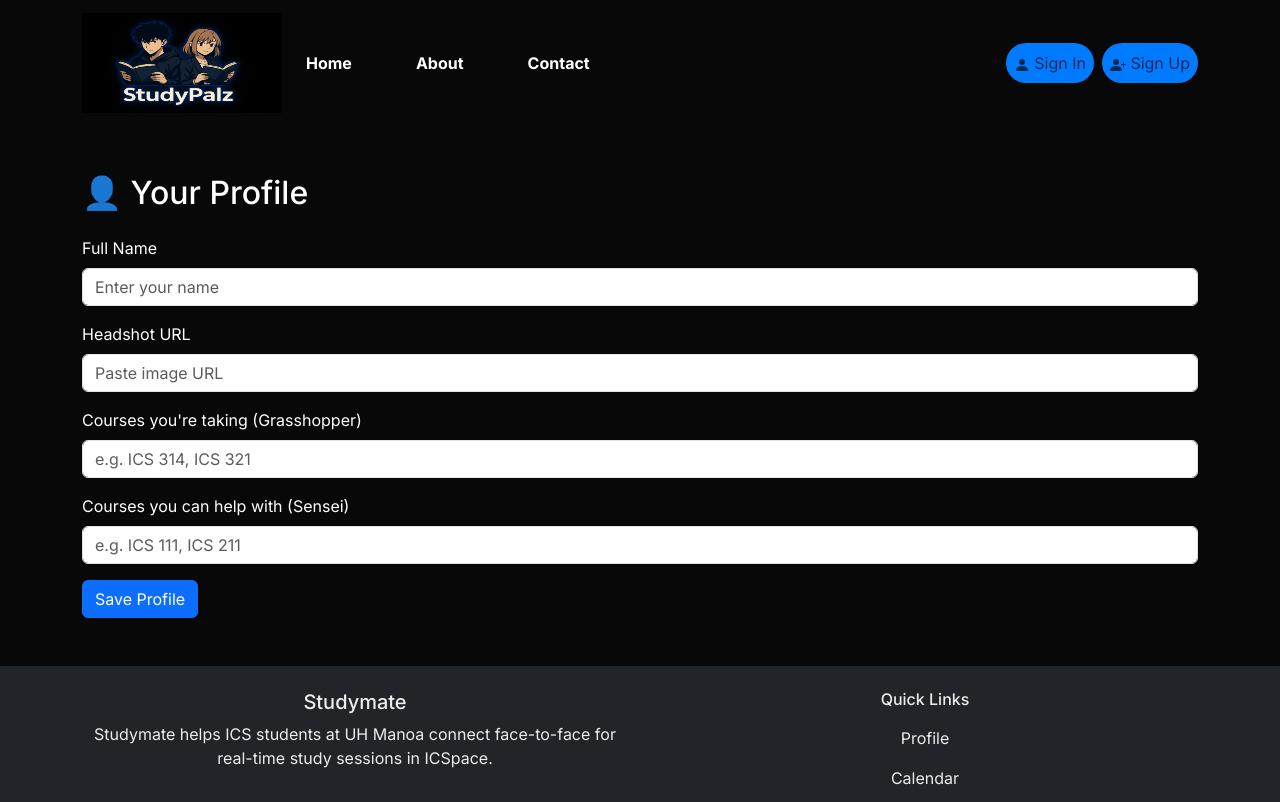
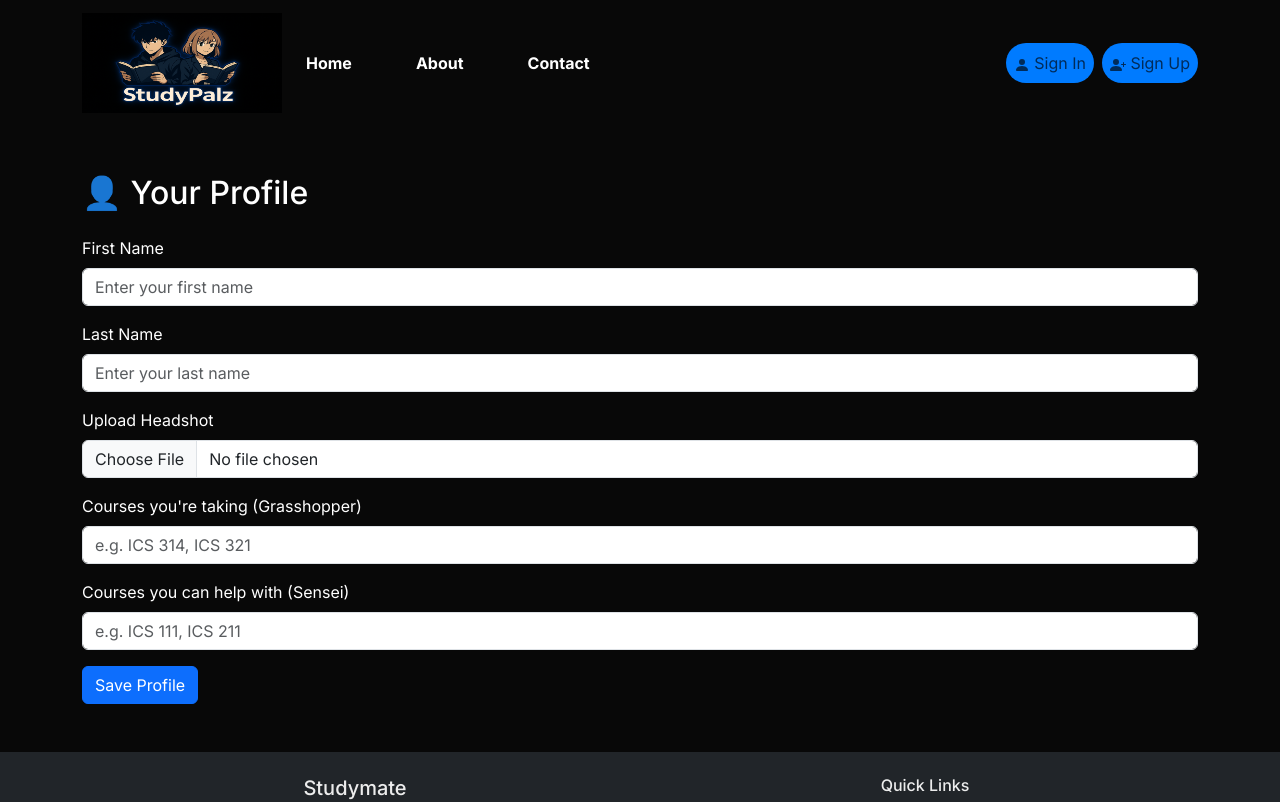
Before and after one commit to study-palz/study-palz.github.io, a Next.js app: page /profile in a window 1280 px wide. Shown: the top 802 px of the page. Built offline with nearby package versions, Linux system fonts and the light colour scheme; no server answers.

Commit message:
updated userprofile

```diff
--- /dev/null
+++ b/src/app/api/profile/route.ts
@@ -0,0 +1,57 @@
+import { NextResponse } from 'next/server';
+import { PrismaClient } from '@prisma/client';
+
+const prisma = new PrismaClient();
+
+export async function GET(req: Request) {
+  const { searchParams } = new URL(req.url);
+  const email = searchParams.get('email');
+
+  if (!email) return NextResponse.json({ error: 'Missing email' }, { status: 400 });
+
+  const user = await prisma.user.findUnique({
+    where: { email },
+    include: { userProfile: true },
+  });
+
+  if (!user || !user.userProfile) return NextResponse.json(null);
+
+  return NextResponse.json({
+    firstName: user.userProfile.firstName,
+    lastName: user.userProfile.lastName,
+    profileImage: user.userProfile.profileImage,
+    coursesTaken: user.userProfile.coursesTaken,
+    coursesHelped: user.userProfile.coursesHelped,
+  });
+}
+
+export async function POST(req: Request) {
+  const body = await req.json();
+  const { email, firstName, lastName, profileImage, coursesTaken, coursesHelped } = body;
+
+  if (!email) return NextResponse.json({ error: 'Missing email' }, { status: 400 });
+
+  const user = await prisma.user.findUnique({ where: { email } });
+  if (!user) return NextResponse.json({ error: 'User not found' }, { status: 404 });
+
+  const profile = await prisma.userProfile.upsert({
+    where: { userId: user.id },
+    update: {
+      firstName,
+      lastName,
+      profileImage,
+      coursesTaken,
+      coursesHelped,
+    },
+    create: {
+      userId: user.id,
+      firstName,
+      lastName,
+      profileImage,
+      coursesTaken,
+      coursesHelped,
+    },
+  });
+
+  return NextResponse.json(profile);
+}
--- a/src/app/profile/page.tsx
+++ b/src/app/profile/page.tsx
@@ -1,32 +1,139 @@
+/* eslint-disable @next/next/no-img-element */
+
 'use client';
 
-import React from 'react';
-import { Container, Form, Button } from 'react-bootstrap';
+import React, { useEffect, useState } from 'react';
+import { Container, Form, Button, Alert } from 'react-bootstrap';
+import { useSession } from 'next-auth/react';
 
 export default function ProfilePage() {
+  const { data: session } = useSession();
+  const [firstName, setFirstName] = useState('');
+  const [lastName, setLastName] = useState('');
+  const [profileImage, setProfileImage] = useState('');
+  const [coursesTaken, setCoursesTaken] = useState('');
+  const [coursesHelped, setCoursesHelped] = useState('');
+  const [message, setMessage] = useState('');
+
+  useEffect(() => {
+    if (session?.user?.email) {
+      fetch(`/api/profile?email=${session.user.email}`)
+        .then(res => res.json())
+        .then(data => {
+          if (data) {
+            setFirstName(data.firstName || '');
+            setLastName(data.lastName || '');
+            setProfileImage(data.profileImage || '');
+            setCoursesTaken(data.coursesTaken || '');
+            setCoursesHelped(data.coursesHelped || '');
+          }
+        });
+    }
+  }, [session]);
+
+  const handleSubmit = async (e: React.FormEvent) => {
+    e.preventDefault();
+
+    const res = await fetch('/api/profile', {
+      method: 'POST',
+      headers: { 'Content-Type': 'application/json' },
+      body: JSON.stringify({
+        email: session?.user?.email,
+        firstName,
+        lastName,
+        profileImage,
+        coursesTaken,
+        coursesHelped,
+      }),
+    });
+
+    if (res.ok) {
+      setMessage('✅ Profile updated successfully!');
+    } else {
+      setMessage('❌ Failed to update profile.');
+    }
+  };
+
+  const handleImageChange = (e: React.ChangeEvent<HTMLInputElement>) => {
+    const file = e.target.files?.[0];
+    if (file) {
+      const imageUrl = URL.createObjectURL(file);
+      setProfileImage(imageUrl);
+    }
+  };
+
   return (
     <Container className="py-5" style={{ color: 'white' }}>
       <h2 className="mb-4">👤 Your Profile</h2>
 
-      <Form>
+      {message && <Alert variant="info">{message}</Alert>}
+
+      <Form onSubmit={handleSubmit}>
         <Form.Group className="mb-3">
-          <Form.Label>Full Name</Form.Label>
-          <Form.Control type="text" placeholder="Enter your name" />
+          <Form.Label>First Name</Form.Label>
+          <Form.Control
+            type="text"
+            placeholder="Enter your first name"
+            value={firstName}
+            onChange={(e) => setFirstName(e.target.value)}
+          />
         </Form.Group>
 
         <Form.Group className="mb-3">
-          <Form.Label>Headshot URL</Form.Label>
-          <Form.Control type="text" placeholder="Paste image URL" />
+          <Form.Label>Last Name</Form.Label>
+          <Form.Control
+            type="text"
+            placeholder="Enter your last name"
+            value={lastName}
+            onChange={(e) => setLastName(e.target.value)}
+          />
         </Form.Group>
 
         <Form.Group className="mb-3">
+          <Form.Label>Upload Headshot</Form.Label>
+          <Form.Control
+            type="file"
+            accept="image/*"
+            onChange={handleImageChange}
+          />
+        </Form.Group>
+
+        {profileImage && (
+          <div className="mb-3">
+            <Form.Label>Preview</Form.Label>
+            <div>
+              <img
+                src={profileImage}
+                alt="Headshot Preview"
+                style={{
+                  width: '150px',
+                  height: '150px',
+                  objectFit: 'cover',
+                  borderRadius: '50%',
+                }}
+              />
+            </div>
+          </div>
+        )}
+
+        <Form.Group className="mb-3">
           <Form.Label>Courses you&apos;re taking (Grasshopper)</Form.Label>
-          <Form.Control type="text" placeholder="e.g. ICS 314, ICS 321" />
+          <Form.Control
+            type="text"
+            placeholder="e.g. ICS 314, ICS 321"
+            value={coursesTaken}
+            onChange={(e) => setCoursesTaken(e.target.value)}
+          />
         </Form.Group>
 
         <Form.Group className="mb-3">
           <Form.Label>Courses you can help with (Sensei)</Form.Label>
-          <Form.Control type="text" placeholder="e.g. ICS 111, ICS 211" />
+          <Form.Control
+            type="text"
+            placeholder="e.g. ICS 111, ICS 211"
+            value={coursesHelped}
+            onChange={(e) => setCoursesHelped(e.target.value)}
+          />
         </Form.Group>
 
         <Button variant="primary" type="submit">
```
